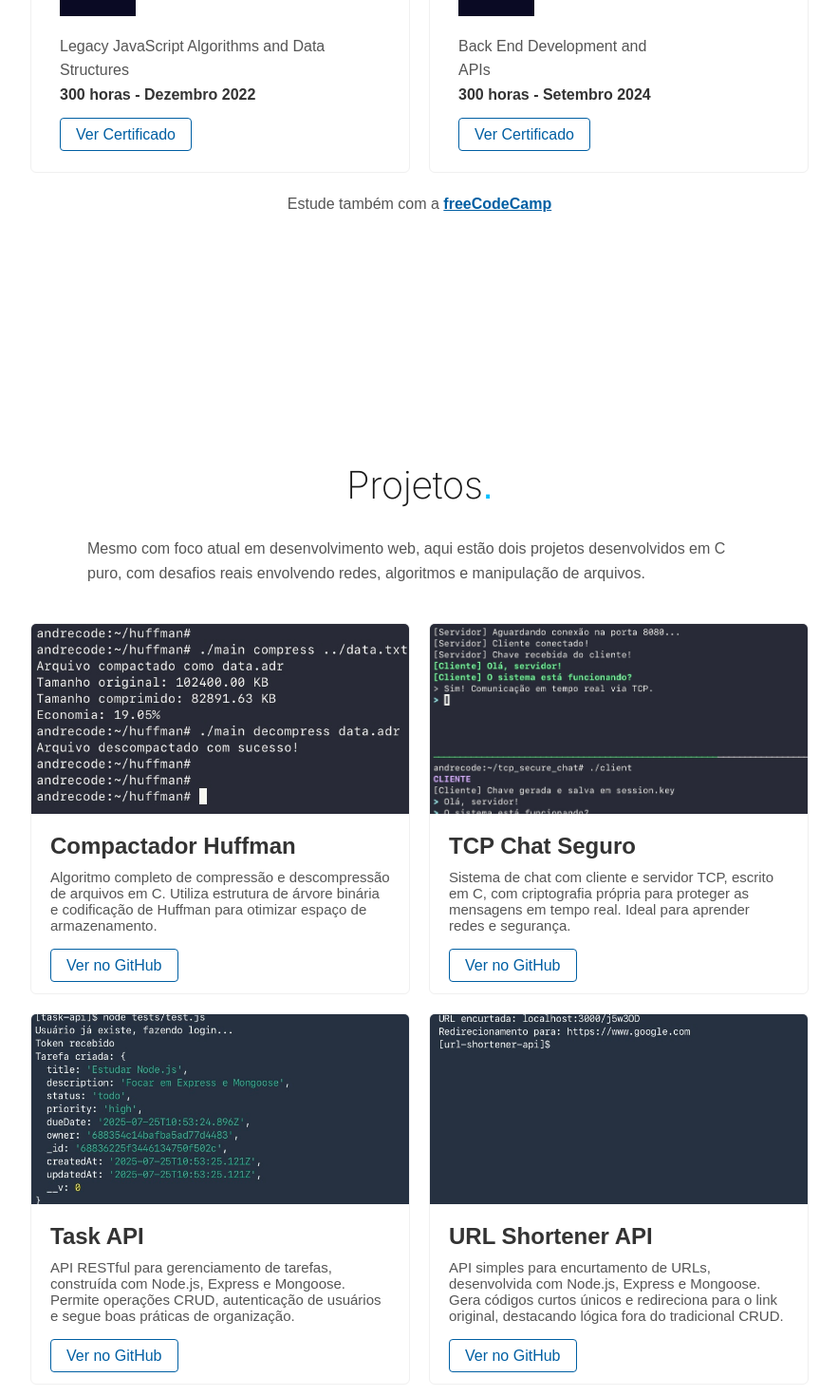
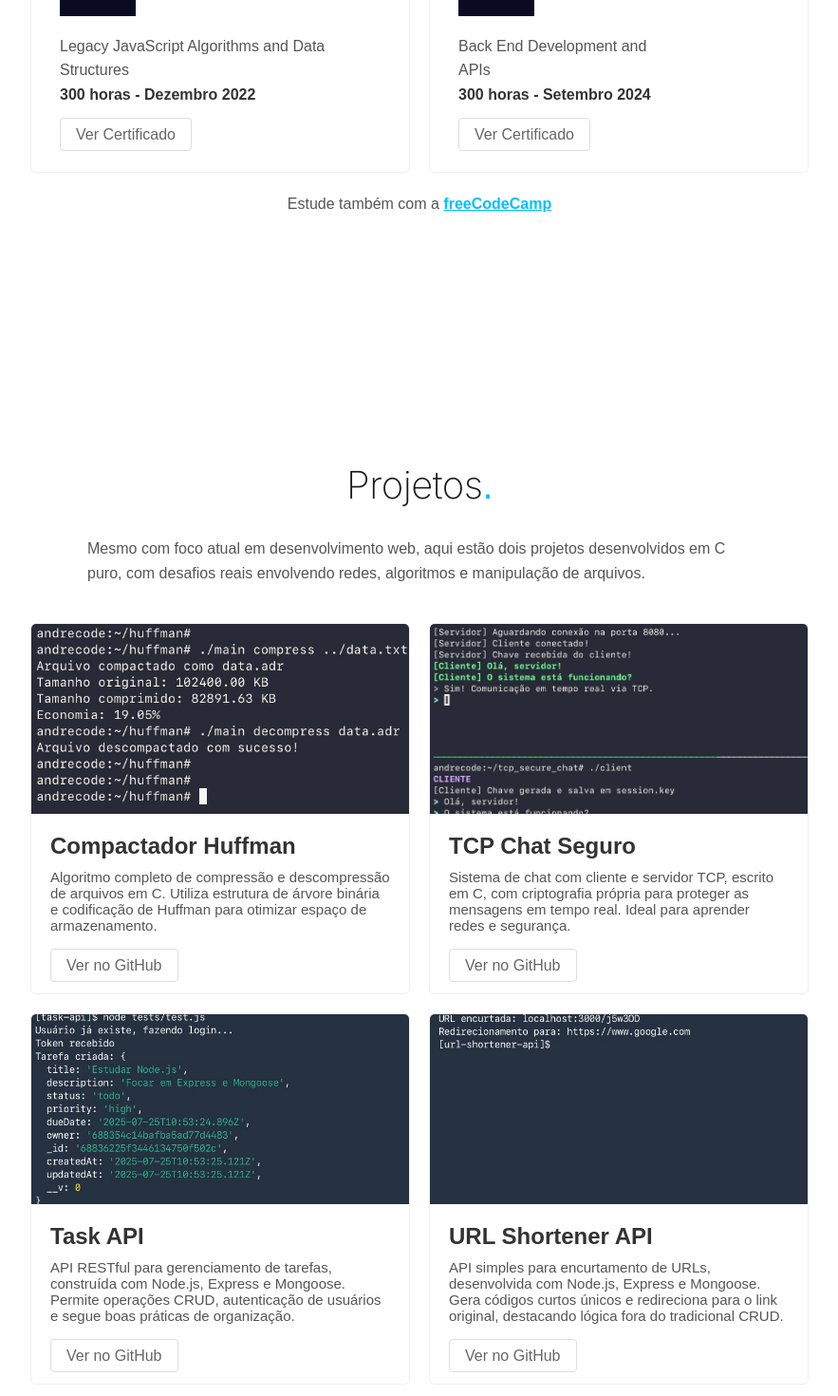
Before and after one commit to Andrezinrc/Portf-lio, a React (Vite) app: page / in a window 1280 px wide. Shown: the part 2340-3810 px from the top of the page at 95% size, without its empty margins (198-1081 px from the left). Built offline with nearby package versions, Linux system fonts and the light colour scheme; no server answers.

Commit message:
style(cards): ajusta cor do botão para cinza minimalista

```diff
--- a/public/assets/css/content.css
+++ b/public/assets/css/content.css
@@ -217,11 +217,12 @@
 }
 
 .certificates-description a {
-  color: hsl(205, 100%, 32%);
+  color: #00BFFF;
+  transition: all 0.3s;
 }
 
 .certificates-description a:hover{
-  color: hsl(208, 100%, 32%);
+  color: #0099CC;
 }
 .certificates-container {
   display: flex;
@@ -265,19 +266,20 @@
 
 .certificate-button {
   background-color: transparent;
-  color: hsl(205, 100%, 32%);
-  border: 1px solid hsl(205, 100%, 32%);
+  color: #666666;
+  border: 1px solid #DDDDDD;
   text-decoration: none;
   padding: 8px 16px;
   border-radius: 4px;
-  font-weight: 400;
+  font-weight: 300;
+  transition: all 0.3s;
   align-self: flex-start;
-  margin-top: 10px;
 }
 
 .certificate-button:hover {
-  background-color: hsl(205, 100%, 32%);
-  color: white;
+  background-color: #F5F5F5;
+  border-color: #AAAAAA;
+  color: #333333;
 }
 
 .projects-section {
@@ -366,19 +368,20 @@
 
 .project-button {
   background-color: transparent;
-  color: hsl(205, 100%, 32%);
-  border: 1px solid hsl(205, 100%, 32%);
+  color: #666666;
+  border: 1px solid #DDDDDD;
   text-decoration: none;
   padding: 8px 16px;
   border-radius: 4px;
-  font-weight: 400;
+  font-weight: 300;
+  transition: all 0.3s;
   align-self: flex-start;
-  margin-top: 10px;
 }
 
 .project-button:hover {
-  background-color: hsl(205, 100%, 32%);
-  color: white;
+  background-color: #F5F5F5;
+  border-color: #AAAAAA;
+  color: #333333;
 }
 
 .contact-section {
```
